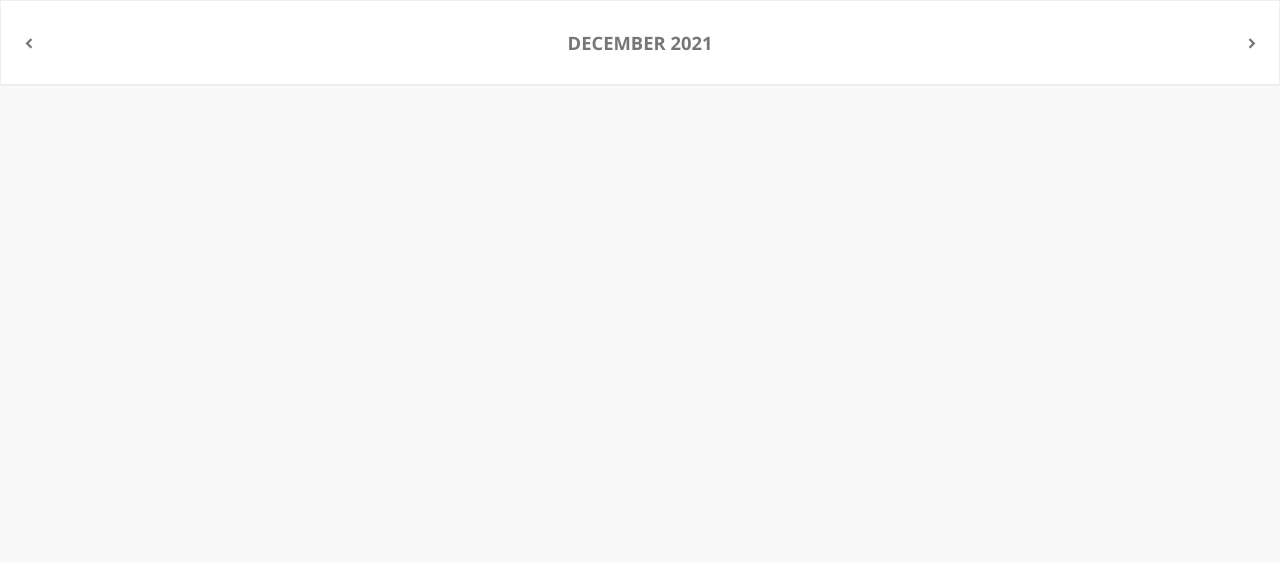
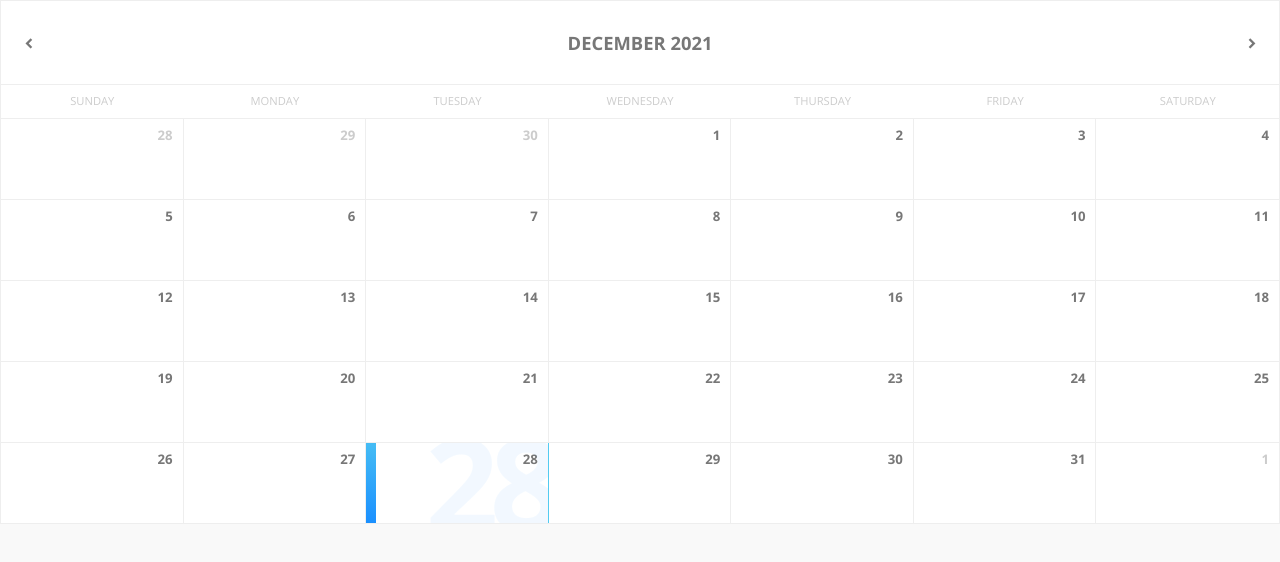
Before and after one commit to dujules23/practice-record-app-be, a React (Create React App) app in the folder practice-record/: page /calendar in a window 1280 px wide. Shown: the top 562 px of the page. Built offline with nearby package versions, Linux system fonts and the light colour scheme.

Commit message:
added logic for days, rows, click functionality in progress

```diff
--- a/practice-record/src/view/components/Calendar.js
+++ b/practice-record/src/view/components/Calendar.js
@@ -31,15 +31,68 @@
   };
 
   const renderDays = () => {
+    const dateFormat = "EEEE";
+    const days = [];
+    let startDate = dateFns.startOfWeek(currentMonth);
 
+    for (let i = 0; i < 7; i++) {
+      days.push(
+        <div className="col col-center" key={i}>
+          {dateFns.format(dateFns.addDays(startDate, i), dateFormat)}
+        </div>
+    );
+  }
+
+  return <div className="days row">{days}</div>;
   };
 
   const renderCells = () => {
+    // const { currentMonth, selectedDate }  = useState(new Date());
+    const monthStart = dateFns.startOfMonth(currentMonth);
+    const monthEnd = dateFns.endOfMonth(monthStart);
+    const startDate = dateFns.startOfWeek(monthStart);
+    const endDate = dateFns.endOfWeek(monthEnd);
 
-  };
+    const dateFormat = "d";
+    const rows = [];
+    let days = [];
+    let day = startDate;
+    let formattedDate = "";
+    while (day <= endDate) {
+    for (let i = 0; i < 7; i++) {
+      formattedDate = dateFns.format(day, dateFormat);
+      const cloneDay = day;
+      days.push(
+        <div
+          className={`col cell ${
+            !dateFns.isSameMonth(day, monthStart)
+            ? "disabled"
+            : dateFns.isSameDay(day, selectedDate) ? "selected" : ""
+          }`}
+        key={day}
+        onClick={() => onDateClick(dateFns.parse(cloneDay))}
+      >
+        <span className="number">{formattedDate}</span>
+        <span className="bg">{formattedDate}</span>
+      </div>
+    );
+    day = dateFns.addDays(day, 1);
+  }
+  rows.push(
+    <div className="row" key={day}>
+      {days}
+    </div>
+  );
+  days = [];
+}
+return <div className="body">{rows}</div>;
+};
+
+
 
   const onDateClick = day => {
-
+    setSelectedDate({selectedDate: day})
+    console.log("date selected")
   };
 
   const nextMonth = () => {
```
